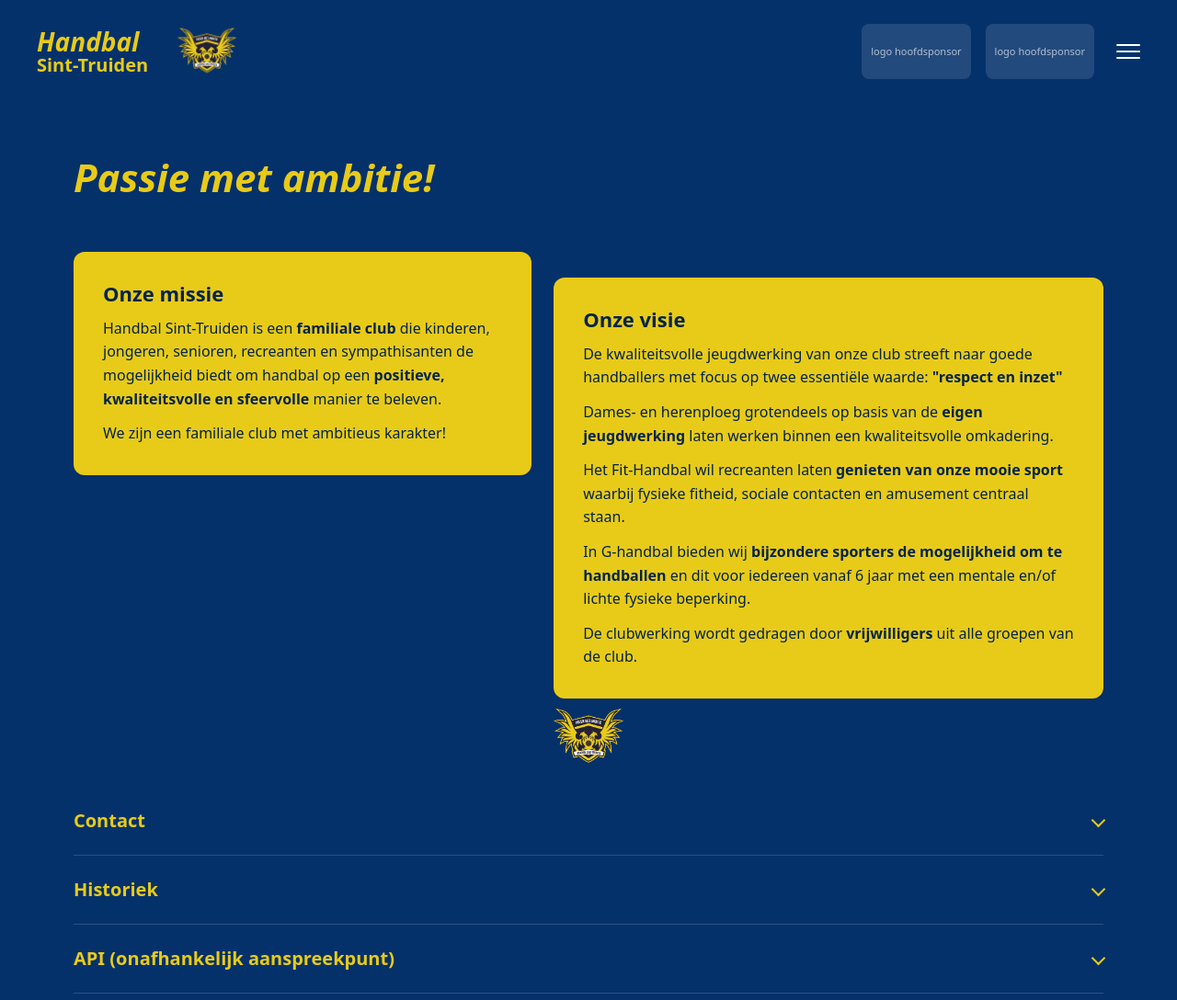
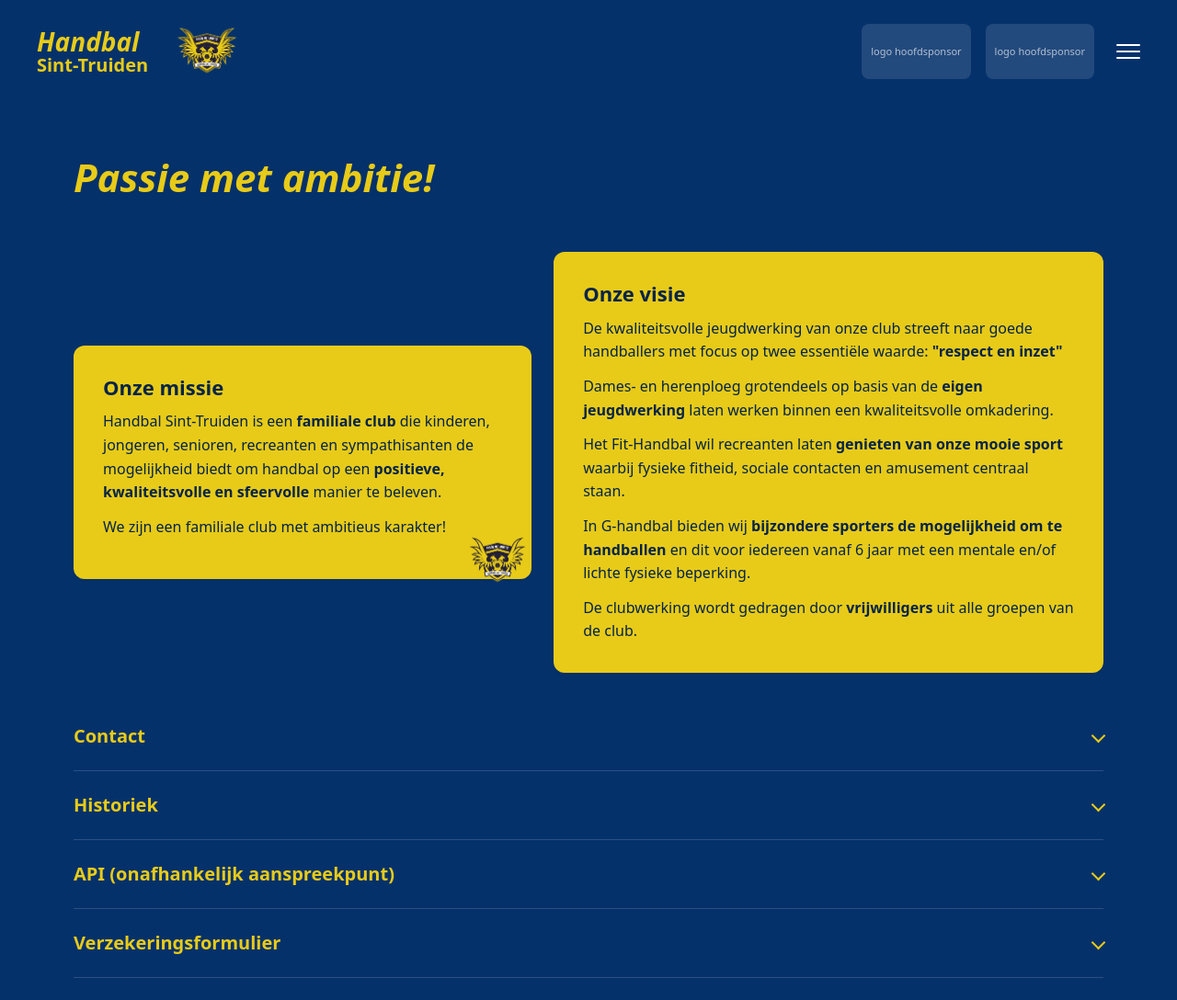
Before and after one commit to Robbokop008/handbalclub-v2, a Flask app: page /club/ in a window 1280 px wide. Shown: the top 1088 px of the page at 92% size. Run offline with Flask 3, Linux system fonts and the light colour scheme; data comes from the database, SQL or seed files in the repository; data that the repository does not hold is empty.

Commit message:
Fix missie/visie card alignment and attach the club badge to the missie card
Center the shorter "onze missie" card vertically against the taller
"onze visie" card instead of top-aligning them, and move the club
crest so it hangs off the missie card's own bottom-right corner
(slightly overflowing right/below) instead of floating centered
between both cards.

Co-Authored-By: Claude Sonnet 5 <noreply@anthropic.com>

```diff
--- a/static/style.css
+++ b/static/style.css
@@ -985,15 +985,15 @@ body.club-page { background: var(--blue); }
 }
 
 .club-intro {
-  position: relative;
   display: grid;
   grid-template-columns: 1fr 1.2fr;
-  align-items: start;
+  align-items: center;
   gap: 24px;
-  padding-bottom: 88px;
+  padding-bottom: 24px;
 }
 
 .club-card {
+  position: relative;
   background: var(--yellow);
   color: var(--blue-dark);
   border-radius: var(--radius);
@@ -1001,20 +1001,18 @@ body.club-page { background: var(--blue); }
   padding: 32px;
 }
 
-.club-card-visie { margin-top: 28px; }
-
 .club-card h2 { margin: 0 0 12px; font-size: 22px; }
 .club-card p { margin: 0 0 12px; line-height: 1.6; }
 .club-card p:last-child { margin-bottom: 0; }
 
 /* Zelfde motief als de zwevende kaarten op de homepage-hero: het
-   clubembleem overlapt bewust de onderrand van beide kaarten. */
+   clubembleem hangt vast aan de missie-kaart, in de rechteronderhoek,
+   en steekt er bewust een stukje rechts/onder buiten uit. */
 .club-intro-badge {
   position: absolute;
-  bottom: 0;
-  left: 50%;
-  transform: translateX(-50%);
-  width: 130px;
+  right: -18px;
+  bottom: -18px;
+  width: 110px;
 }
 
 .club-accordion {
@@ -1118,8 +1116,7 @@ body.club-page { background: var(--blue); }
 @media (max-width: 760px) {
   .club-hero { padding: 40px 20px 8px; }
   .club-hero h1 { font-size: 30px; }
-  .club-intro { grid-template-columns: 1fr; padding: 0 20px 96px; }
-  .club-card-visie { margin-top: 0; }
+  .club-intro { grid-template-columns: 1fr; padding: 0 20px 24px; }
   .club-accordion { padding: 8px 20px 48px; }
 }
 
--- a/templates/club/overzicht.html
+++ b/templates/club/overzicht.html
@@ -12,6 +12,7 @@
         <h2>Onze missie</h2>
         <p>Handbal Sint-Truiden is een <strong>familiale club</strong> die kinderen, jongeren, senioren, recreanten en sympathisanten de mogelijkheid biedt om handbal op een <strong>positieve, kwaliteitsvolle en sfeervolle</strong> manier te beleven.</p>
         <p>We zijn een familiale club met ambitieus karakter!</p>
+        <img class="club-intro-badge" src="{{ url_for('static', filename='images/18919afe-6798-4a27-9306-3ecf4c779bb8.png') }}" alt="Handbal Sint-Truiden">
     </div>
 
     <div class="club-card club-card-visie">
@@ -22,8 +23,6 @@
         <p>In G-handbal bieden wij <strong>bijzondere sporters de mogelijkheid om te handballen</strong> en dit voor iedereen vanaf 6 jaar met een mentale en/of lichte fysieke beperking.</p>
         <p>De clubwerking wordt gedragen door <strong>vrijwilligers</strong> uit alle groepen van de club.</p>
     </div>
-
-    <img class="club-intro-badge" src="{{ url_for('static', filename='images/18919afe-6798-4a27-9306-3ecf4c779bb8.png') }}" alt="Handbal Sint-Truiden">
 </section>
 
 <section class="section club-accordion">
```
